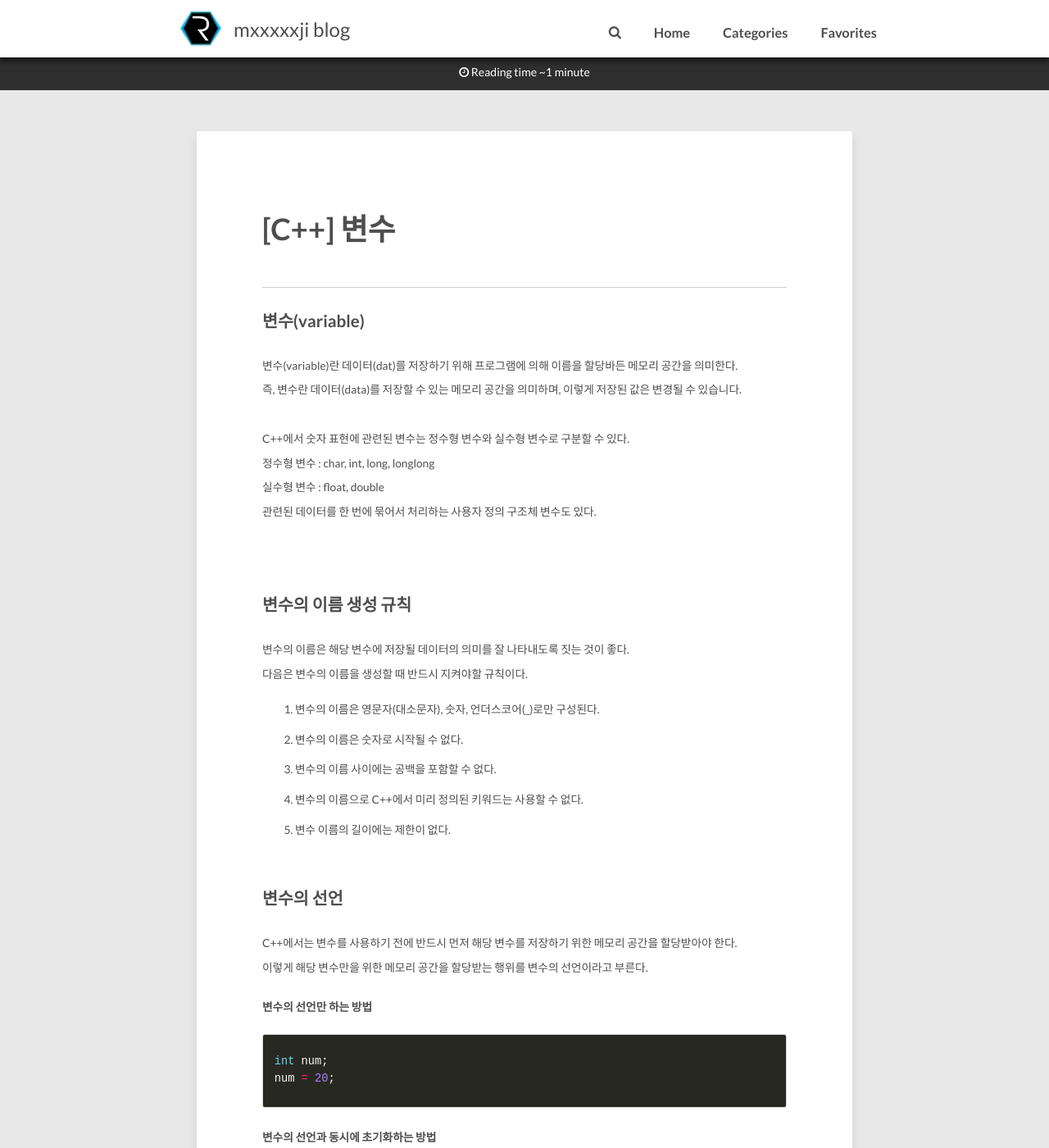
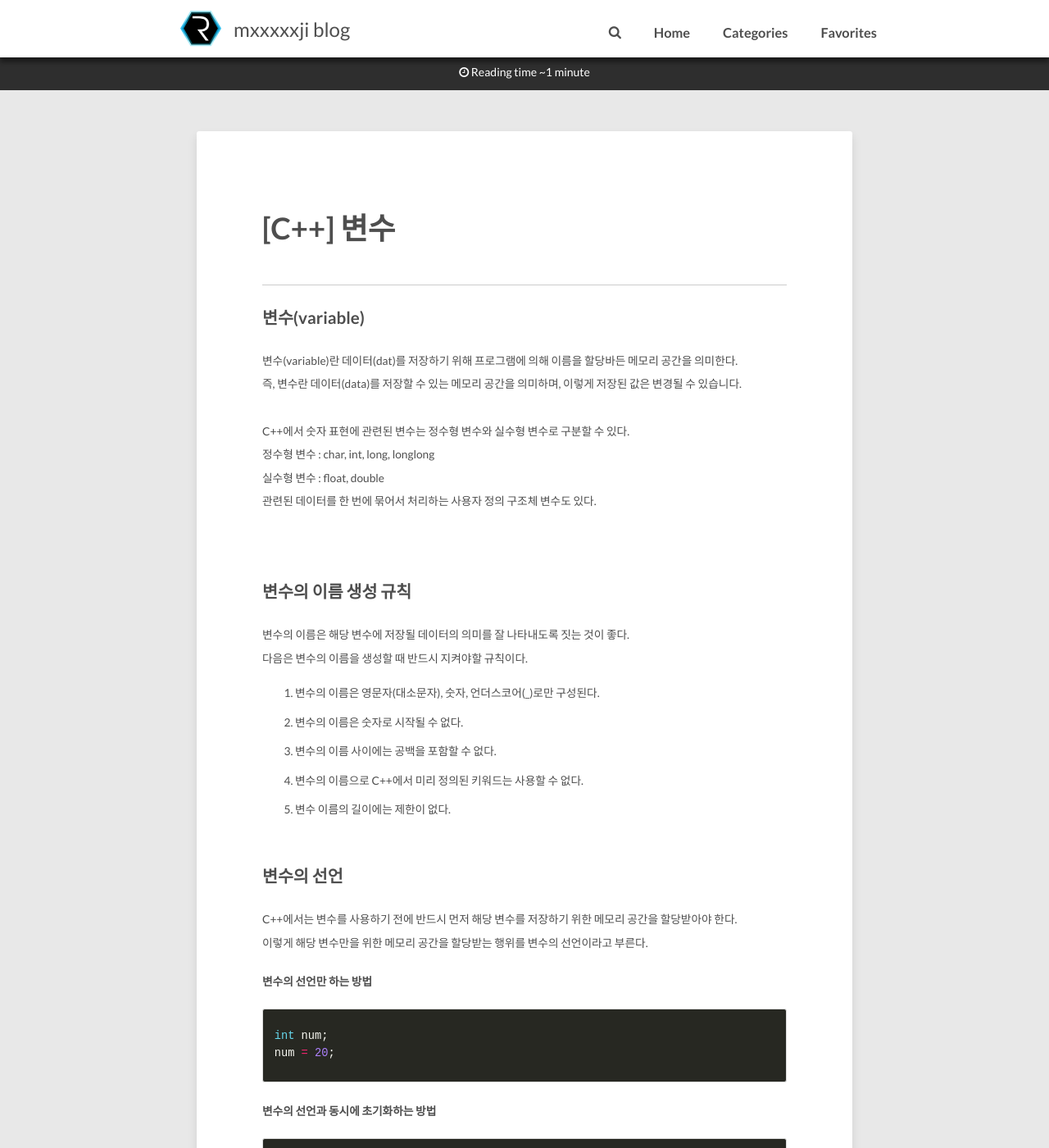
Before and after one commit to mxxxxxji/Mxxxxxji.github.io, a Jekyll site: the page built from _posts/2020-03-09-C++-4.variable-post.md, in a window 1280 px wide and 1400 px high, scrolled down 190 px. Shown: the whole window at 82% size. Built offline with Jekyll 4.4.1, drawn with Linux system fonts in a browser that asks for light colours; nearby versions of some CDN libraries; comment, search, counter and statistics services are not loaded.

Commit message:
Update _variables.scss

```diff
--- a/_sass/_variables.scss
+++ b/_sass/_variables.scss
@@ -8,7 +8,7 @@ $code-font: monospace;
 $alt-font: serif;
 
 $doc-font-size: 14;
-$doc-line-height: 26;
+$doc-line-height: 25;
 
 
 // set-up the body font-size / line-height
```
